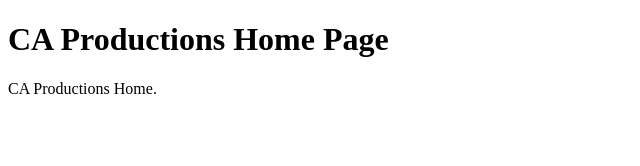
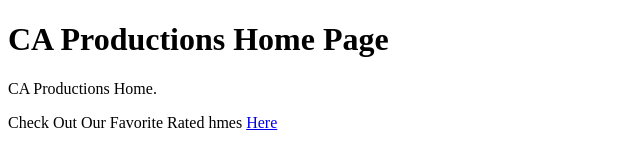
Before and after one commit to CAProductions/home, a plain HTML site: page index.html in a window 1280 px wide. Shown: the whole page, without its empty margins (0-640 px from the left). Drawn offline with Linux system fonts and the light colour scheme.

Commit message:
Update index.html

```diff
--- a/index.html
+++ b/index.html
@@ -7,5 +7,6 @@
   <body>
     <h1>CA Productions Home Page</h1>
     <p>CA Productions Home.</p>
+    <p>Check Out Our Favorite Rated hmes <a href="/home/the-best-video-games.html">Here</a></p>
   </body>
 </html>
```
